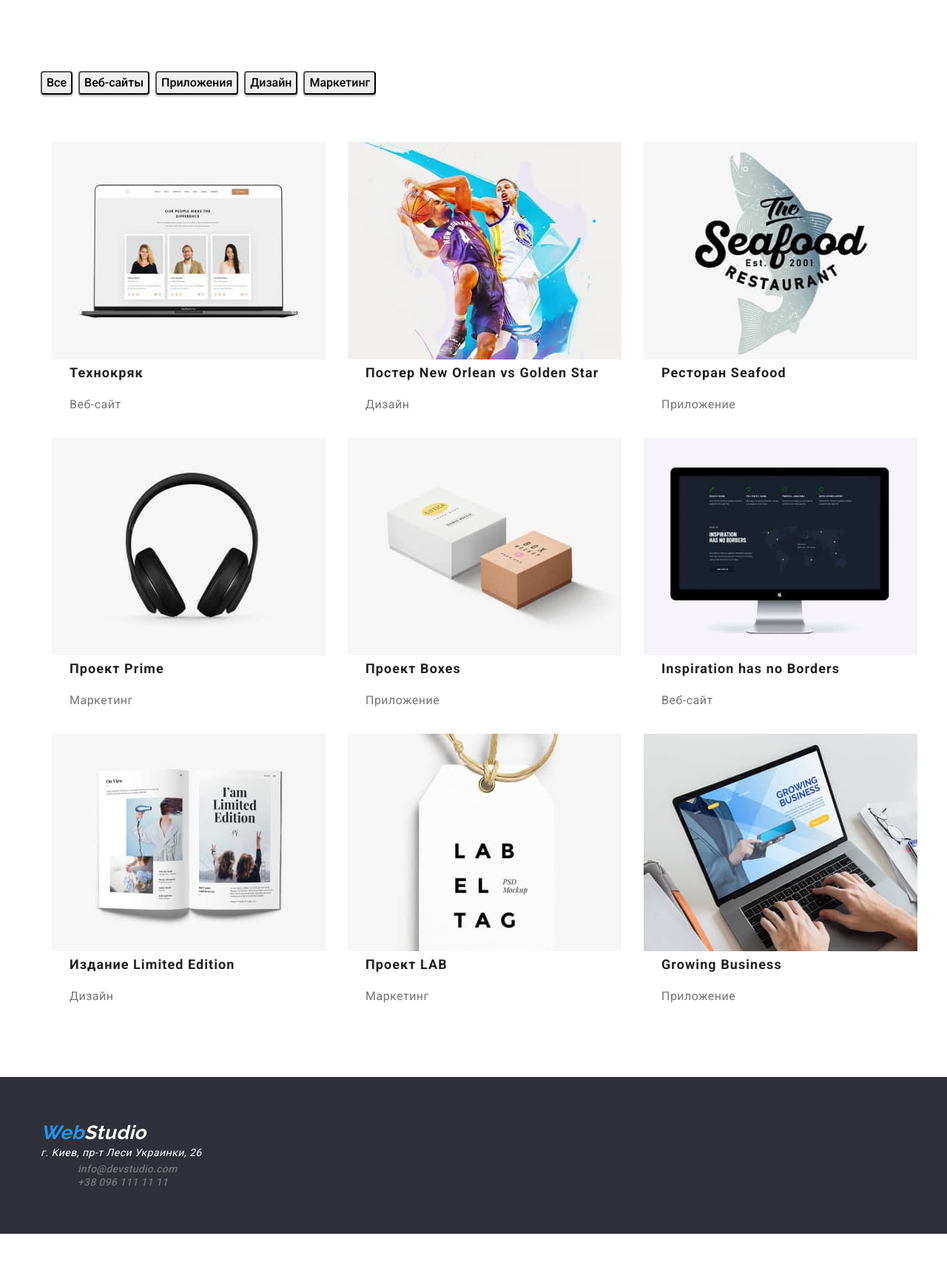
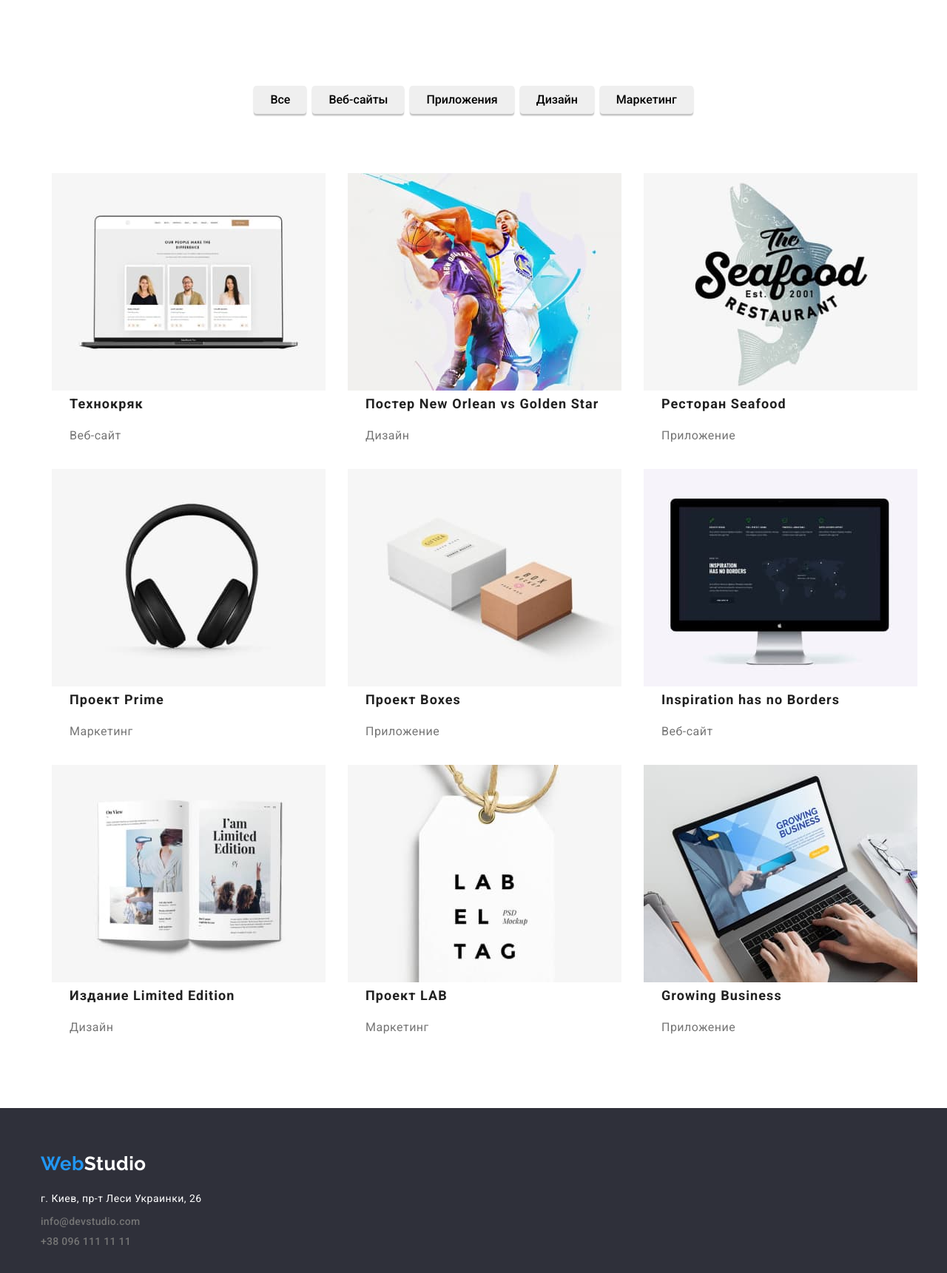
Before and after one commit to MaksymTykhonskyi/goit-markup-hw-03-, a plain HTML site: page portfolio.html in a window 1280 px wide. Shown: the part 79-1800 px from the top of the page at 74% size. Before the commit the page ends 1747 px from the top, so only its background shows below. Drawn offline with nearby package versions, Linux system fonts and the light colour scheme.

Commit message:
Изменяет размеры

```diff
--- a/css/styles.css
+++ b/css/styles.css
@@ -70,10 +70,6 @@ line-height: 1.20;
 color: var(--accent-color);
 }
 
-.logo{
-    margin-right: 93px;
-}
-
 .black-logo{
     color: var(--logo-text) ;
 }
@@ -129,51 +125,12 @@ color: var(--accent-color);
     color: var(--accent-color);
 }
 
-.address-link{
-    font-size: 14px;
-    line-height: 1.71;
-    color: var(--page-color);
-}
-.address-link:hover,
-.address-link:focus{
-    color: var(--accent-color);
-}
-
-.social-links{
-font-weight: 500;
-font-size: 14px;
-line-height: 1.14;
-letter-spacing: 0.02em;
-color: var(--text-color);
-}
-.social-links:hover,
-.social-links:focus{
-color: var(--accent-color)
-}
-.social-links{
-  margin-left: 50px;
-}
-
 .social{
 display: flex;
-}
-.page-footer{
- background: var(--background-color);
- padding: 60px 15px;
- margin-bottom: 0;
-}
-.footer-address-links {
 
 }
 
-.address-link-footer{
-  margin-bottom: 60px;
-}
-
-.address{
-font-style: normal;
-}
-
+    /* КНОПКА  */
 .button{
 background: var(--accent-color);
 font-family: inherit;
@@ -197,7 +154,7 @@ box-shadow: 0px 4px 4px rgba(0, 0, 0, 0.15);
 border-radius: 4px;
 
 }
-
+/* ГОЛОВНОЙ ЗАГОЛОВОК */
 .section-background{
   background: var(--background-color);
   padding-top:200px;
@@ -205,10 +162,11 @@ border-radius: 4px;
 }
 
 .paragraph-text{
-font-size: 14px;
-line-height: 24px;
-color: var(--text-color);
-}
+  font-size: 14px;
+  line-height: 24px;
+  color: var(--text-color);
+  }
+
 .main-title{
 font-weight: 700;
 font-size: 14px;
@@ -216,20 +174,6 @@ line-height: 1.14;
 text-transform: uppercase;
 color: var(--title-color);
 }
-
-.visually-hidden {
-    position: absolute;
-    width: 1px;
-    height: 1px;
-    margin: -1px;
-    border: 0;
-    padding: 0;
-
-    white-space: nowrap;
-    clip-path: inset(100%);
-    clip: rect(0 0 0 0);
-    overflow: hidden;
-  }
 
 .description{
  font-weight: 900;
@@ -253,12 +197,6 @@ line-height: 1.16;
 text-align: center;
 margin-bottom: 50px;
 }
-
-/* .list-name{
-  font-weight: 500;
-  font-size: 16px;
-  line-height: 1,18;
-  } */
 
 .text-work{
     font-size: 16px;
@@ -345,15 +283,19 @@ margin-left: -30px;
 margin-left: 30px;
 margin-top: 30px;
 }
+                /* КНОПКА ПОРТФОЛИО */
 
 .button-list{
+  cursor: pointer;
   font-family: inherit;
   font-weight: 500;
   font-size: 16px;
   line-height: 1.62;
   text-align: center;
+  padding: 6px 22px;
+  border-radius: 4px;
+  border-style: none;
 box-shadow: 0px 3px 1px rgba(0, 0, 0, 0.1), 0px 1px 2px rgba(0, 0, 0, 0.08), 0px 2px 2px rgba(0, 0, 0, 0.12);
-border-radius: 4px;
   }
   .button-list:hover,
   .button-list:focus{
@@ -363,15 +305,16 @@ border-radius: 4px;
 
 .list-button-list{
 display: flex;
-margin-left: -8px;
-margin-top: -8px;
+justify-content: center;
+margin: 0 0 50px 0;
 }
-.button-title{
-
-  margin-left: 8px;
-margin-top: 8px;
+.button-title:not(:last-child){
+  margin-right: 8px;
 }
 
+              /* КОНЕЦ КНОПКА ПОРТФОЛИО */
+
+              /* ПОТФОЛИО КАРТОЧКИ */
 .card-set{
   display: flex;
   flex-wrap: wrap;
@@ -386,3 +329,78 @@ margin-left: -30px;
   margin-left: 30px;
   margin-top: 30px;
 }
+
+/* КОНЕЦ ФОРТФОЛИО КАРТОЧКИ */
+
+/* ФУТЕР */
+.page-footer{
+    background: var(--background-color);
+    padding: 60px 15px;
+    margin-bottom: 0;
+ }
+
+ .address{
+   font-style: normal;
+ }
+
+.list-item-list:not(:last-child){
+  margin-bottom: 9px;
+}
+/* ЛОГОТИП */
+.logo{
+  margin-right: 93px;
+  display: inline-block;
+padding-bottom: 20px;
+}
+/* КОНЕЦ ЛОГОТИПА */
+.address-link{
+  font-size: 14px;
+  line-height: 1.71;
+  color: var(--page-color);
+}
+.address-link:hover,
+.address-link:focus{
+  color: var(--accent-color);
+}
+
+.social-links{
+  font-weight: 500;
+  font-size: 14px;
+  line-height: 1.14;
+  letter-spacing: 0.02em;
+  color: var(--text-color);
+  margin-left: 50px;
+  }
+
+  .social-links:hover,
+  .social-links:focus{
+  color: var(--accent-color);
+  }
+
+.social-links-footer{
+  font-weight: 500;
+  font-size: 14px;
+  line-height: 1.14;
+  letter-spacing: 0.02em;
+  color: var(--text-color);
+}
+
+.social-links-footer:hover,
+.social-links-footer:focus{
+  color: var(--accent-color);
+}
+  /* КОНЕЦ ФУТЕРА */
+
+  .visually-hidden {
+    position: absolute;
+    width: 1px;
+    height: 1px;
+    margin: -1px;
+    border: 0;
+    padding: 0;
+
+    white-space: nowrap;
+    clip-path: inset(100%);
+    clip: rect(0 0 0 0);
+    overflow: hidden;
+  }
--- a/portfolio.html
+++ b/portfolio.html
@@ -162,22 +162,19 @@
     <!-- Футер -->
     <footer class="page-footer">
         <div class="container">
-         <address class="footer-background">
-         <ul class="list">
-            <li>
-                <a class="logo underline" href="./index.html">Web<span class="white-logo">Studio</span></a>
-            </li>
-            <li>
-                <a class="address-link underline" href="https://goo.gl/maps/HCuwmD3rSAXzaj4Q9"
+         <a class="logo underline" href="./index.html"> Web<span class="white-logo">Studio</span></a>
+         <address class="address">
+             <ul class="list address-link-footer">
+                 <li class="list-item-list">
+                     <a class="address-link  underline" href="https://goo.gl/maps/HCuwmD3rSAXzaj4Q9"
                          target="_blank"
                          rel="noreferrer noopener">г. Киев, пр-т Леси Украинки, 26</a>
                  </li>
-
-         <li>
-             <a class="social-links underline" href="mailto:info@devstudio.com">info@devstudio.com</a>
+                 <li class="list-item-list">
+                 <a class="social-links-footer underline" href="mailto:info@devstudio.com">info@devstudio.com</a>
              </li>
-         <li>
-             <a class="social-links underline" href="tel:+380961111111">+38 096 111 11 11</a>
+             <li class="list-item-list">
+                 <a class="social-links-footer underline" href="tel:+380961111111">+38 096 111 11 11</a>
              </li>
      </ul>
      </address>
```
Also changed, not shown: index.html (+5 -7 lines). Lines whose indentation alone changed are shown as unchanged.
